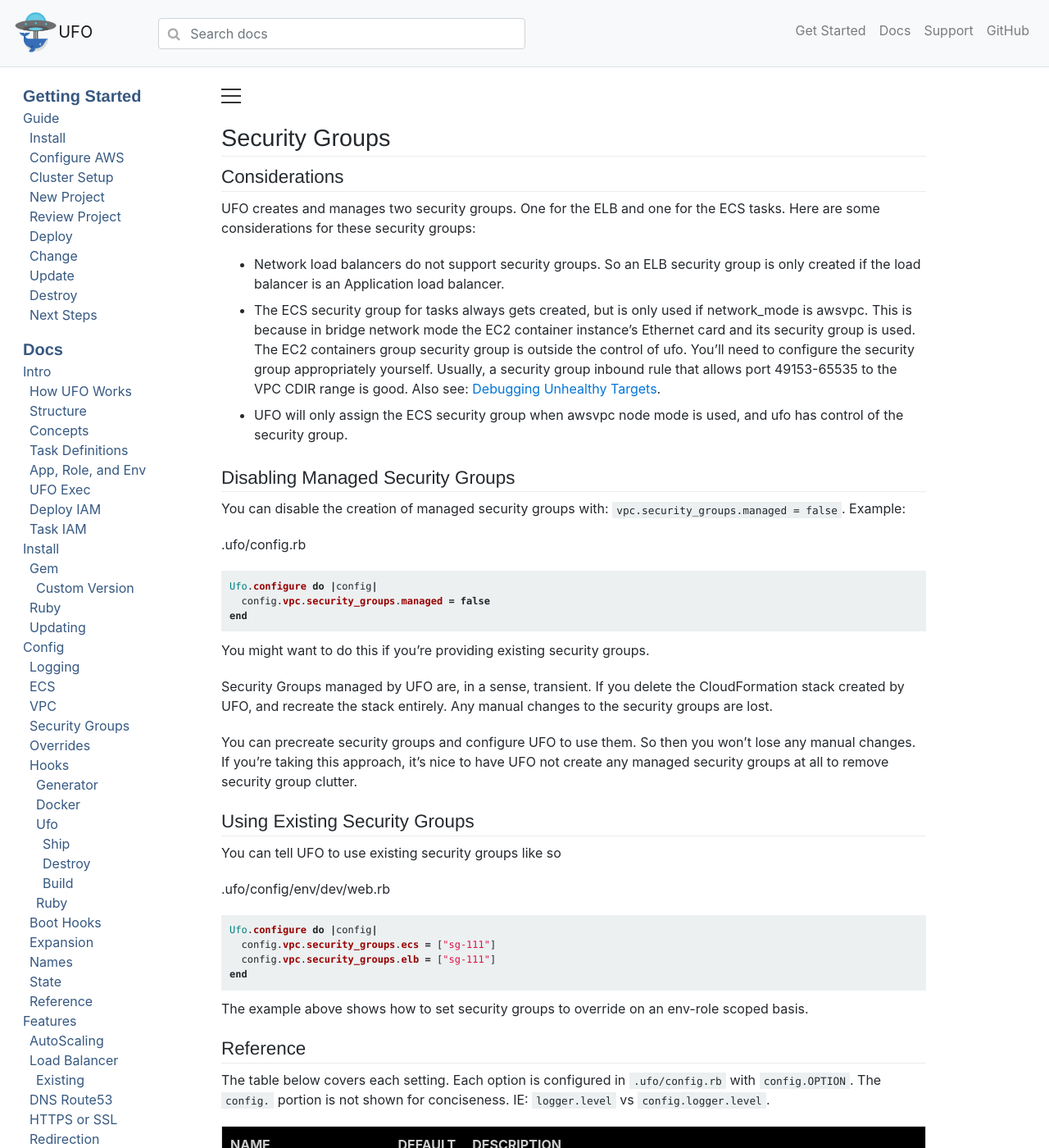
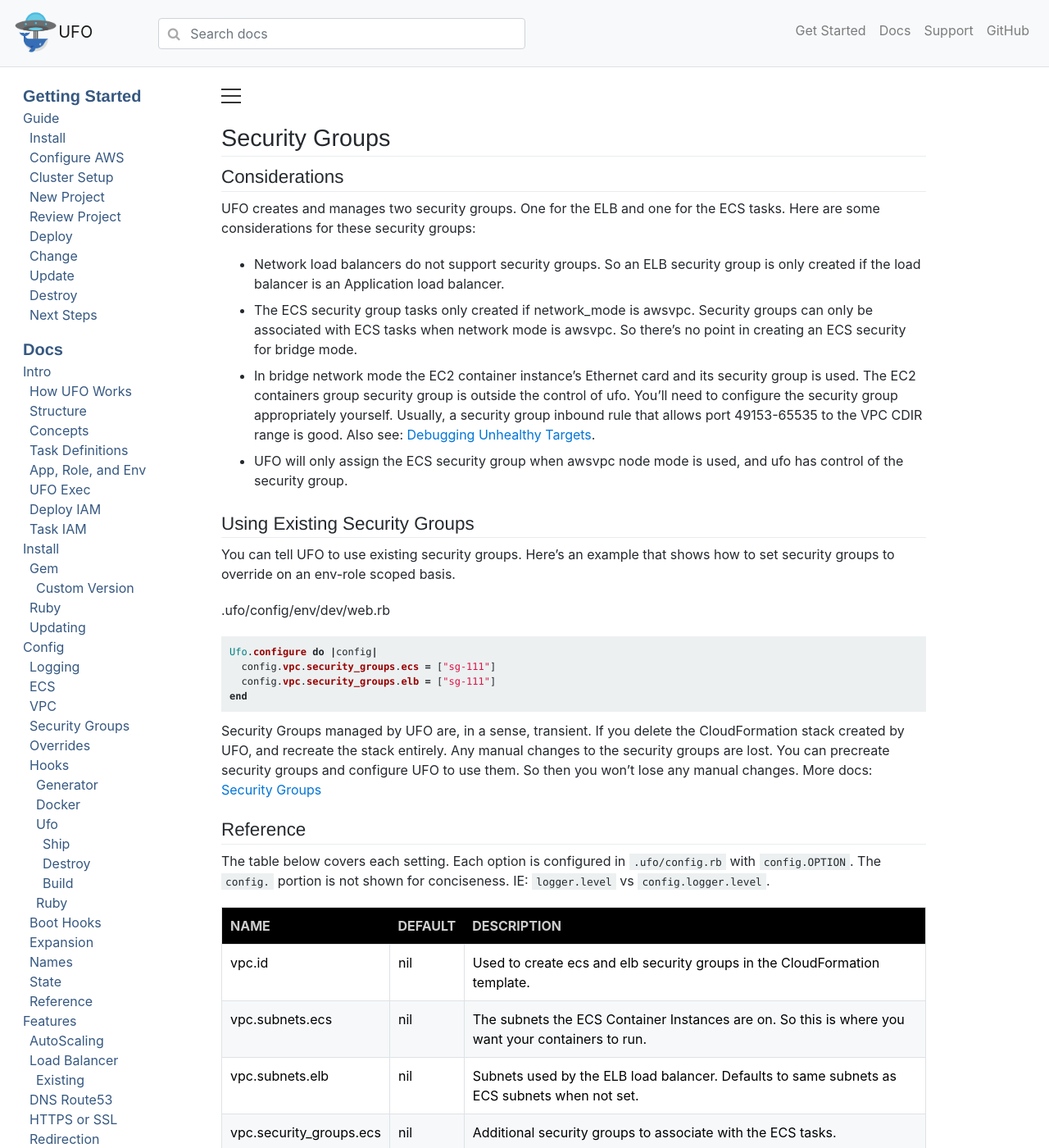
Before and after one commit to boltops-tools/ufo-docs, a Jekyll site: the page built from _docs/config/security_groups.md, in a window 1280 px wide and 1400 px high. Shown: the whole window at 82% size. Built offline with Jekyll 4.4.1, drawn with Linux system fonts in a browser that asks for light colours; cached includes are drawn as plain includes; a script that is not in the unit is left out.

Commit message:
update docs

````diff
--- a/_docs/config/security_groups.md
+++ b/_docs/config/security_groups.md
@@ -10,30 +10,13 @@
 UFO creates and manages two security groups. One for the ELB and one for the ECS tasks.  Here are some considerations for these security groups:
 
 * Network load balancers do not support security groups. So an ELB security group is only created if the load balancer is an Application load balancer.
-* The ECS security group for tasks always gets created, but is only used if network_mode is awsvpc. This is because in bridge network mode the EC2 container instance's Ethernet card and its security group is used. The EC2 containers group security group is outside the control of ufo. You'll need to configure the security group appropriately yourself. Usually, a security group inbound rule that allows port 49153-65535 to the VPC CDIR range is good. Also see: [Debugging Unhealthy Targets]({% link _docs/debug/unhealthy-targets.md %}).
+* The ECS security group tasks only created if network_mode is awsvpc. Security groups can only be associated with ECS tasks when network mode is awsvpc. So there's no point in creating an ECS security for bridge mode.
+* In bridge network mode the EC2 container instance's Ethernet card and its security group is used. The EC2 containers group security group is outside the control of ufo. You'll need to configure the security group appropriately yourself. Usually, a security group inbound rule that allows port 49153-65535 to the VPC CDIR range is good. Also see: [Debugging Unhealthy Targets]({% link _docs/debug/unhealthy-targets.md %}).
 * UFO will only assign the ECS security group when awsvpc node mode is used, and ufo has control of the security group.
-
-## Disabling Managed Security Groups
-
-You can disable the creation of managed security groups with: `vpc.security_groups.managed = false`. Example:
-
-.ufo/config.rb
-
-```ruby
-Ufo.configure do |config|
-  config.vpc.security_groups.managed = false
-end
-```
-
-You might want to do this if you're providing existing security groups.
-
-Security Groups managed by UFO are, in a sense, transient. If you delete the CloudFormation stack created by UFO, and recreate the stack entirely. Any manual changes to the security groups are lost.
-
-You can precreate security groups and configure UFO to use them. So then you won't lose any manual changes. If you're taking this approach, it's nice to have UFO not create any managed security groups at all to remove security group clutter.
 
 ## Using Existing Security Groups
 
-You can tell UFO to use existing security groups like so
+You can tell UFO to use existing security groups. Here's an example that shows how to set security groups to override on an env-role scoped basis.
 
 .ufo/config/env/dev/web.rb
 
@@ -44,7 +27,7 @@
 end
 ```
 
-The example above shows how to set security groups to override on an env-role scoped basis.
+Security Groups managed by UFO are, in a sense, transient. If you delete the CloudFormation stack created by UFO, and recreate the stack entirely. Any manual changes to the security groups are lost. You can precreate security groups and configure UFO to use them. So then you won't lose any manual changes. More docs: [Security Groups]({ % link _docs/more/security-groups.md %})
 
 {% include config/reference/header.md %}
 {% include config/reference/vpc.md %}
````
